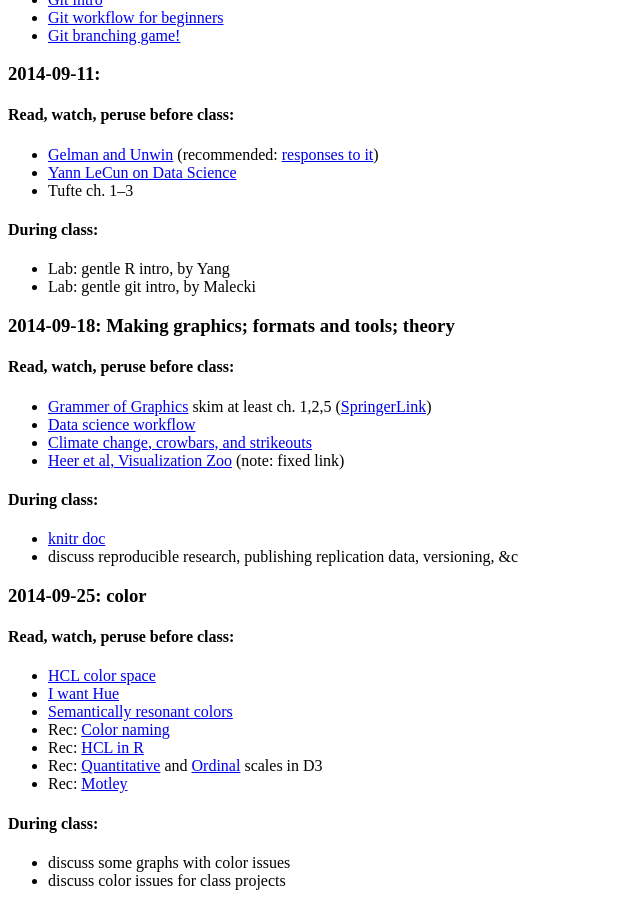
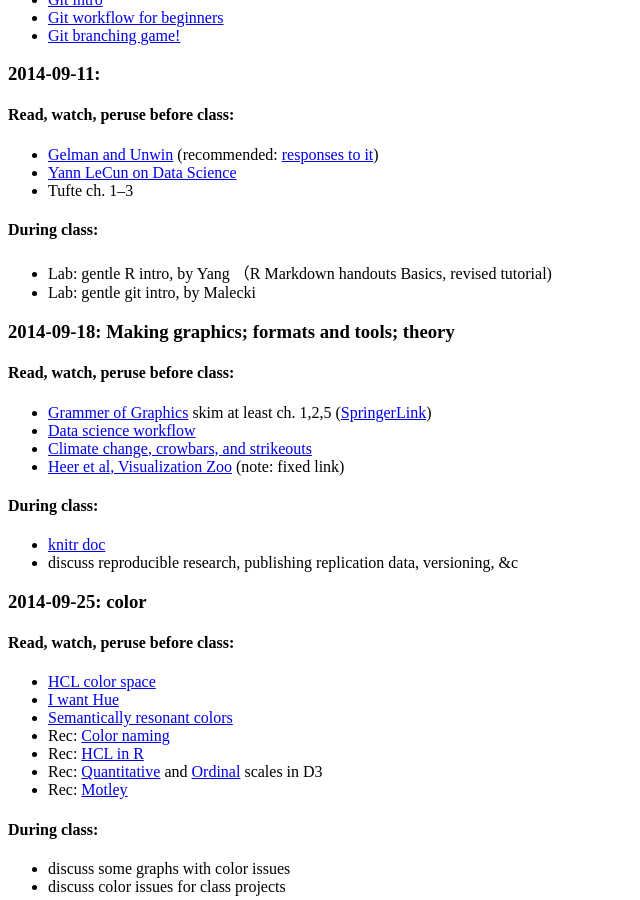
Before and after one commit to malecki/qmssviz, a Jekyll site: the page built from agenda.md, in a window 1280 px wide and 900 px high, scrolled down 583 px. Shown: the whole window, without its empty margins (0-640 px from the left). Built offline with Jekyll 4.4.1, drawn with Linux system fonts in a browser that asks for light colours; nearby versions of some CDN libraries; Markdown is read by kramdown in place of the engine named in the settings; a script that is not in the unit is left out; comment, search, counter and statistics services are not loaded.

Commit message:
Update agenda.yaml

```diff
--- a/_data/agenda.yaml
+++ b/_data/agenda.yaml
@@ -13,7 +13,7 @@
     - [Yann LeCun on Data Science](https://plus.google.com/+YannLeCunPhD/posts/i8Xs9AGgCQW)
     - Tufte ch. 1–3
   during: |
-    - Lab: gentle R intro, by Yang
+    - Lab: gentle R intro, by Yang （R Markdown handouts Basics, revised tutorial)
     - Lab: gentle git intro, by Malecki
 
 - date: 2014-09-18
```
